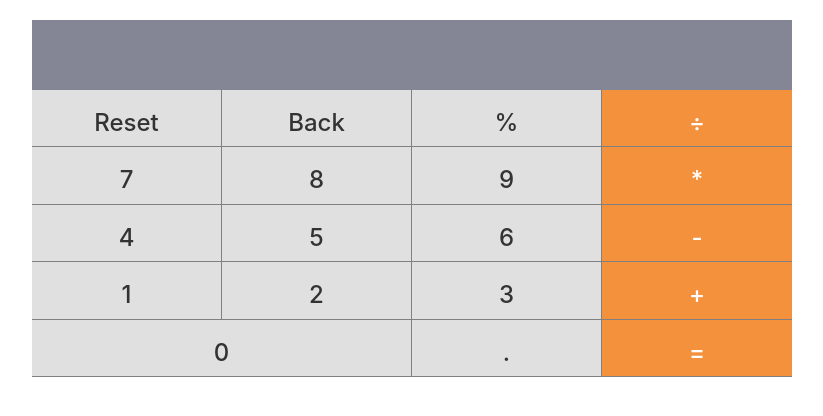
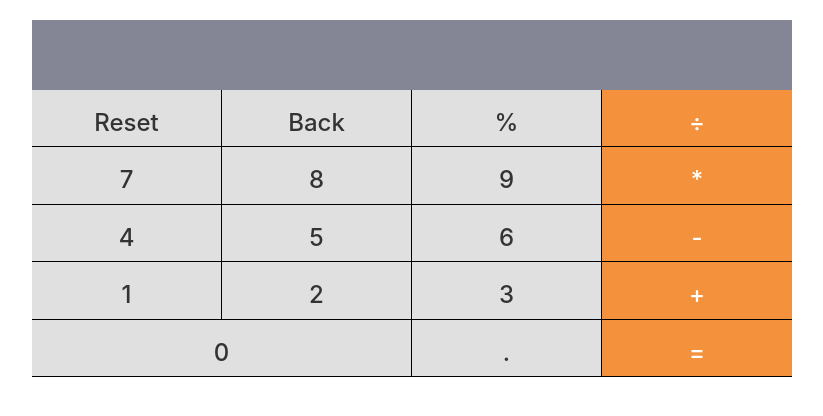
Before and after one commit to Mawushie/calculatorReactClass, a React (Create React App) app: page / in a window 1280 px wide. Shown: the top 416 px of the page, without its empty margins (228-1051 px from the left). Built offline with nearby package versions, Linux system fonts and the light colour scheme.

Commit message:
minor css changes

```diff
--- a/public/css/calculator.css
+++ b/public/css/calculator.css
@@ -11,15 +11,15 @@ body{
 
 .lightgraycols{
     background-color: #e0e0e0;
-    border-right: grey 0.5px solid;
-    border-bottom: grey 0.5px solid;
+    border-right: black 0.5px solid;
+    border-bottom: black 0.5px solid;
     font-size: 20px;
 }
 
 .orangecols{
     background-color: #f3913c;
     border-right: 0px;
-    border-bottom: grey 0.5px solid;
+    border-bottom: black 0.5px solid;
     color: white;
     font-size: 20px;
 }
```
